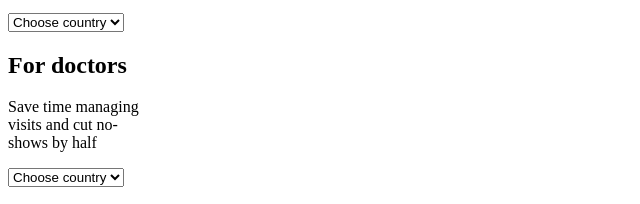
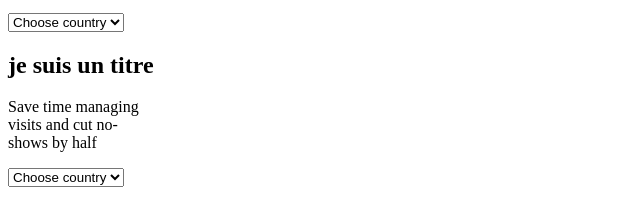
Before and after one commit to Dr-nor/Studi, a plain HTML site: page index.html in a window 1280 px wide. Shown: the part 407-611 px from the top of the page, 0-640 px from the left. Drawn offline with Linux system fonts and the light colour scheme.

Commit message:
Update index.html

```diff
--- a/index.html
+++ b/index.html
@@ -58,7 +58,7 @@
                 </select>
         </div>
         <div id="B">
-            <h1>For doctors</h1>
+            <h1>je suis un titre</h1>
             <p>
                 Save time managing<br> visits and cut no-<br>shows by half
             </p>
```
